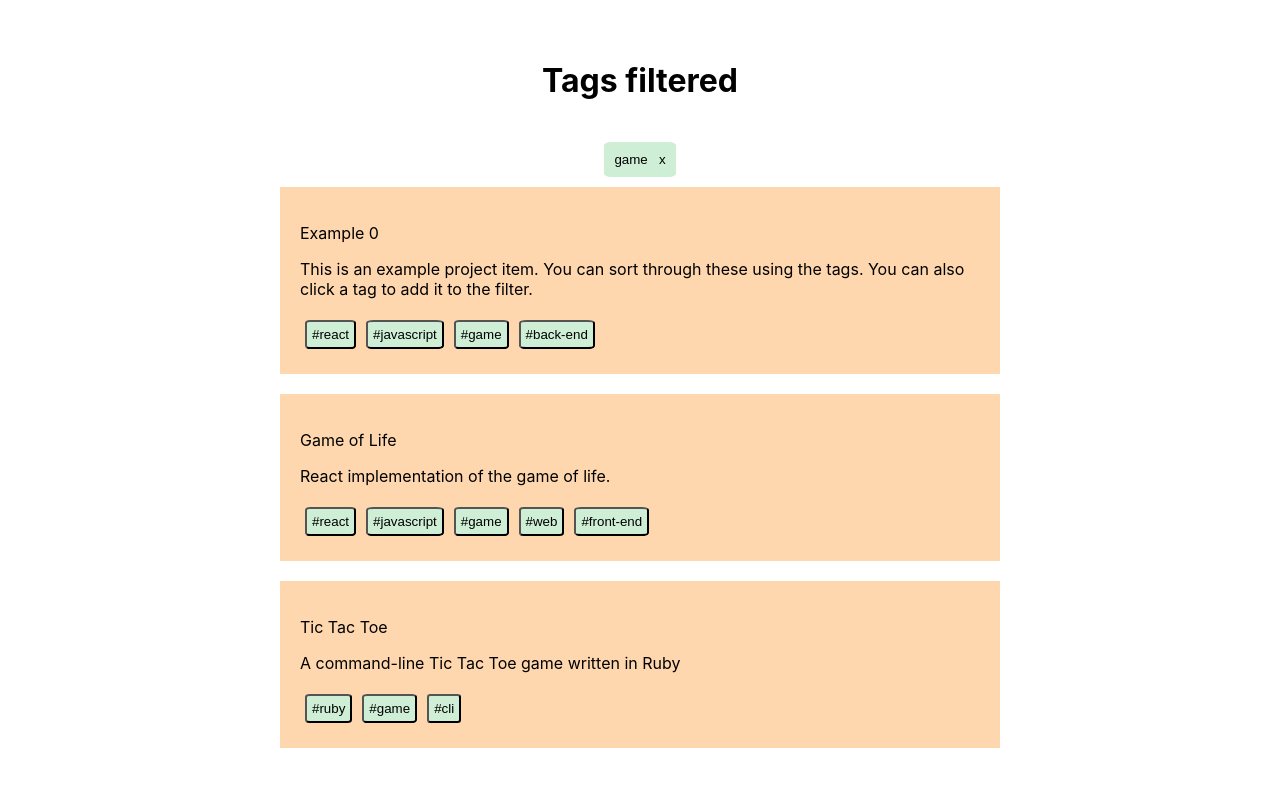
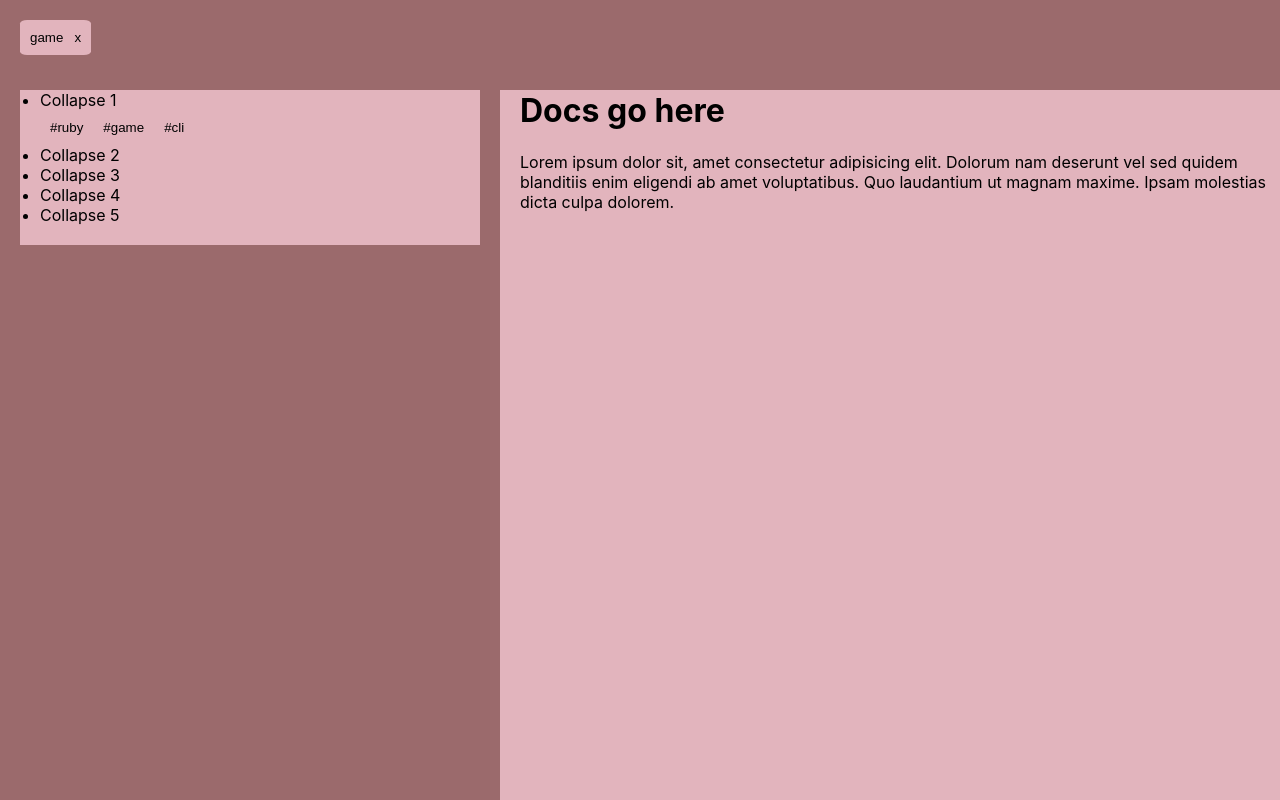
Before and after one commit to jrodriguezo/react-filter-tags-component, a React (Create React App) app: page / in a window 1280 px wide. Built offline with nearby package versions, Linux system fonts and the light colour scheme.

Commit message:
feat: preliminar implemantation working properly

```diff
--- a/package.json
+++ b/package.json
@@ -7,6 +7,7 @@
     "@testing-library/react": "^13.1.1",
     "@testing-library/user-event": "^13.5.0",
     "react": "^18.0.0",
+    "react-collapse": "^5.1.1",
     "react-dom": "^18.0.0",
     "react-scripts": "5.0.1",
     "web-vitals": "^2.1.4"
--- a/src/App.css
+++ b/src/App.css
@@ -1,38 +1,124 @@
+
+:root{
+  --primary-color: #93A8AC;
+  --secondary-color: #424B54;
+  --third-color: #E2B4BD;
+  --fourth-color: #9B6A6C;
+  --fifth-color: #FFFFFF;
+  --primary-color-hover: #fefefec6;
+}
+
+
 button {
   padding: 5px;
-  background-color: #cfeed6;
+  background-color: var(--primary-color);
   border-radius: 10%;
   margin: 5px;
 }
 
+
 button:hover {
-  background-color: #cfeed67f;
+  background-color: var(--fourth-color);
+}
+
+.sidebar button{
+  background-color: unset;
+  border: unset;
 }
 
 .card {
   padding: 20px;
-  width: 100%;
-  background-color: rgb(255, 215, 175);
-  margin: 10px 0;
+  margin: 20px;
+  background-color: var(--third-color);
+}
+
+.card.atleast-one-tag:first-child{
+  margin-top: 70px;
 }
 
 .close {
   border: none;
   padding: 10px;
-  background-color: #cfeed6;
-  margin: 0 10px;
+  background-color: var(--third-color);
+  margin: 0;
+}
+
+.header * {
+  margin-left: 20px;
+}
+
+.close:first-child{
+  margin-left: 0;
 }
 
 .tag-filter {
+  display: flex;
   position: relative;
   justify-content: center;
   padding: 20px 10px;
 }
 
-.tags-container {
-  display: flex;
-  flex-direction: column;
-  justify-content: center;
-  align-items: center;
-  margin: 20px 300px;
+.parent {
+  width:100%;
+  height:100%;
 }
+
+.header {
+  padding: 20px;
+  width: 100%;
+  height: 50px;
+  background-color: var(--fourth-color);
+  position: fixed;
+  z-index:999;
+}
+
+.docs{
+  position: relative;
+  width: 100%;
+  padding-left: 20px;/* padding-left must be the same as sidebar width */
+  min-height: 100vh; /* This could be anything, content should scroll vertical */
+  background: var(--third-color);
+  box-sizing:border-box;
+  padding-top: 50px; /* padding-top must be the same as header height */
+}
+
+.docs.atleast-one-tag{
+  padding-top: 70px;
+}
+
+.sidebar{
+  padding: 0; /* padding-top must be the same as header height */
+  width:500px;
+  height: 100%;
+  background-color: var(--fourth-color);
+  box-sizing:border-box;
+  display: none;
+  overflow-y: auto;
+  z-index:99;
+}
+
+@media (min-width: 940px) {
+  .sidebar{
+    display: block;
+    position: fixed;
+  }
+  .docs{
+    position: unset;
+    padding-left: 520px;/* padding-left must be the same as sidebar width */
+  }
+}
+
+
+
+.sidebar::-webkit-scrollbar {
+  width: 3px;
+}
+
+.sidebar::-webkit-scrollbar-track {
+  box-shadow: inset 0 0 6px darkgrey;
+}
+
+.sidebar::-webkit-scrollbar-thumb {
+  background-color: darkgrey;
+  outline: 1px solid slategrey;
+}
--- a/src/App.js
+++ b/src/App.js
@@ -1,80 +1,86 @@
-import { useState, useCallback, useId } from 'react';
-import './App.css';
+import { useState, useCallback } from "react";
+import "./App.css";
+import { SIDEBAR } from "./data/sidebar";
+import { TAGS } from "./data/tags";
 
 function App() {
-  const [tags, setTags] = useState(['game']);
-
-  const id = useId();
+  const [tags, setTags] = useState(["game"]);
 
   const projects = [
     {
-      title: 'Example 0',
+      title: "Example 0",
       description:
-        'This is an example project item. You can sort through these using the tags. You can also click a tag to add it to the filter.',
-      tags: ['react', 'javascript', 'game', 'back-end'],
+        "This is an example project item. You can sort through these using the tags. You can also click a tag to add it to the filter.",
+      tags: ["react", "javascript", "game", "back-end"],
     },
     {
-      title: 'Game of Life',
-      description: 'React implementation of the game of life.',
-      tags: ['react', 'javascript', 'game', 'web', 'front-end'],
+      title: "Game of Life",
+      description: "React implementation of the game of life.",
+      tags: ["react", "javascript", "game", "web", "front-end"],
     },
     {
-      title: 'Calculator',
-      description: 'Calculator written in Javascript',
-      tags: ['javascript', 'utility', 'web'],
+      title: "Calculator",
+      description: "Calculator written in Javascript",
+      tags: ["javascript", "utility", "web"],
     },
     {
-      title: 'Tic Tac Toe',
-      description: 'A command-line Tic Tac Toe game written in Ruby',
-      tags: ['ruby', 'game', 'cli'],
+      title: "Tic Tac Toe",
+      description: "A command-line Tic Tac Toe game written in Ruby",
+      tags: ["ruby", "game", "cli"],
     },
     {
-      title: 'TodoList',
-      description: 'Full stack todo-list written in fullstack Javascript',
+      title: "TodoList",
+      description: "Full stack todo-list written in fullstack Javascript",
       tags: [
-        'react',
-        'javascript',
-        'node',
-        'fullstack',
-        'front-end',
-        'back-end',
-        'web',
-        'mvc',
+        "react",
+        "javascript",
+        "node",
+        "fullstack",
+        "front-end",
+        "back-end",
+        "web",
+        "mvc",
       ],
     },
     {
-      title: 'Weather',
-      description: 'A Weather App with React Native ',
+      title: "Weather",
+      description: "A Weather App with React Native ",
       tags: [
-        'react',
-        'javascript',
-        'react-native',
-        'front-end',
-        'mobile',
-        'android',
-        'ios',
+        "react",
+        "javascript",
+        "react-native",
+        "front-end",
+        "mobile",
+        "android",
+        "ios",
       ],
     },
     {
-      title: 'Markdown Editor',
-      description: 'Markdown Editor powered by Monaco and React',
-      tags: ['react', 'javascript', 'monaco', 'front-end'],
+      title: "Markdown Editor",
+      description: "Markdown Editor powered by Monaco and React",
+      tags: ["react", "javascript", "monaco", "front-end"],
     },
     {
-      title: 'Bloggie',
-      description: 'Rails-powered blog with a React front-end',
+      title: "Bloggie",
+      description: "Rails-powered blog with a React front-end",
       tags: [
-        'react',
-        'javascript',
-        'ruby',
-        'front-end',
-        'back-end',
-        'fullstack',
-        'ruby-on-rails',
-        'mvc',
+        "react",
+        "javascript",
+        "ruby",
+        "front-end",
+        "back-end",
+        "fullstack",
+        "ruby-on-rails",
+        "mvc",
       ],
     },
   ];
+
+  const sidebarData = SIDEBAR;
+  const tagsData = TAGS;
+
+  console.log("sidebar", sidebarData);
+  console.log("tags", tagsData);
 
   const addTag = useCallback(
     (tag) => () => {
@@ -99,29 +105,61 @@ function App() {
     return target.every((tag) => current.includes(tag));
   };
 
+  const isTrue = tags.length > 0 ? "atleast-one-tag" : "";
+
   return (
-    <div className='tags-container'>
-      <h1 className='tag-filter'>Tags filtered</h1>
-      <div>
-        {tags.length > 0
-          ? tags.map((tag) => {
+    <>
+      {tags.length > 0 && (
+        <div className="header">
+          {tags.map((tag, key) => {
             return (
               <button
-                  key={`close-button-${id}`}
-                  className='close'
+                key={`close-button-${key}`}
+                className="close"
                 onClick={deleteTag(tag)}
               >
                 {tag} &nbsp; x
               </button>
             );
+          })}
+        </div>
+      )}
+      <div className="sidebar">
+        <ul className={`card ${isTrue}`}>
+          {sidebarData.pages.map((page, key) => {
+
+            return (
+              <>
+              <li className={`page-${key}`}>{page.title}</li>
+              {
+
+              page.subpages.filter((subpage) => {
+                return matchTags(subpage.tags, tags)
+              }).map(({tags}) => {
+                  return tags.map(tag => {
+                    return (
+                      <button
+                        key={`add-button-${key}`}
+                        type="button"
+                        onClick={addTag(tag)}
+                      >
+                        #{tag}
+                      </button>
+                    );
                   })
-          : 'No tags selected'}
-      </div>
-      {projects
+
+                })}
+              </>
+            );
+
+          })}
+        </ul>
+
+        {/*projects
           .filter((proj) => matchTags(proj.tags, tags))
-        .map(({ title, description, tags }) => {
+          .map(({ title, description, tags }, key) => {
             return (
-            <div key={`card-${id}`} className='card'>
+              <div key={`card-${key}`} className={`card ${isTrue}`}>
                 <div>
                   <p>{title}</p>
                   <p>{description}</p>
@@ -129,8 +167,8 @@ function App() {
                 {tags.map((tag) => {
                   return (
                     <button
-                    key={`add-button-${id}`}
-                    type='button'
+                      key={`add-button-${key}`}
+                      type="button"
                       onClick={addTag(tag)}
                     >
                       #{tag}
@@ -139,8 +177,17 @@ function App() {
                 })}
               </div>
             );
-        })}
+          })*/}
       </div>
+      <div className={`docs ${isTrue}`}>
+        <h1>Docs go here</h1>
+        <p>
+          Lorem ipsum dolor sit, amet consectetur adipisicing elit. Dolorum nam
+          deserunt vel sed quidem blanditiis enim eligendi ab amet voluptatibus.
+          Quo laudantium ut magnam maxime. Ipsam molestias dicta culpa dolorem.
+        </p>
+      </div>
+    </>
   );
 }
 
--- /dev/null
+++ b/src/data/sidebar.jsx
@@ -0,0 +1,80 @@
+export const SIDEBAR = {
+  pages: [
+    {
+        title: "Collapse 1",
+        subpages: [
+          {
+            title: "Tic Tac Toe",
+            content: "machine.md",
+            tags: ["ruby", "game", "cli"],
+          },
+        ],
+      },
+    {
+        title: "Collapse 2",
+        subpages: [
+          {
+            title: "TodoList",
+            content: "machine.md",
+            tags: [
+                "react",
+                "javascript",
+                "node",
+                "fullstack",
+                "front-end",
+                "back-end",
+                "web",
+                "mvc",
+              ],
+          },
+        ],
+      },
+    {
+        title: "Collapse 3",
+        subpages: [
+          {
+            title: "Weather",
+            content: "machine.md",
+            tags: [
+                "react",
+                "javascript",
+                "react-native",
+                "front-end",
+                "mobile",
+                "android",
+                "ios",
+              ],
+          },
+        ],
+      },
+    {
+      title: "Collapse 4",
+      subpages: [
+        {
+          title: "Markdown Editor",
+          content: "machine.md",
+          tags: ["react", "javascript", "monaco", "front-end"],
+        },
+      ],
+    },
+    {
+        title: "Collapse 5",
+        subpages: [
+          {
+            title: "Rails-powered blog with a React front-end",
+            content: "machine.md",
+            tags: [
+              "react",
+              "javascript",
+              "ruby",
+              "front-end",
+              "back-end",
+              "fullstack",
+              "ruby-on-rails",
+              "mvc",
+            ],
+          },
+        ],
+      },
+  ],
+};
--- /dev/null
+++ b/src/data/tags.jsx
@@ -0,0 +1,7 @@
+export const TAGS = {
+  tags: {
+    html: {
+      color: "#F0F0F0",
+    },
+  },
+};
```
Also changed, not shown: 1 other file (tests, documents, lock files or other folders). Lines whose indentation alone changed are shown as unchanged.
